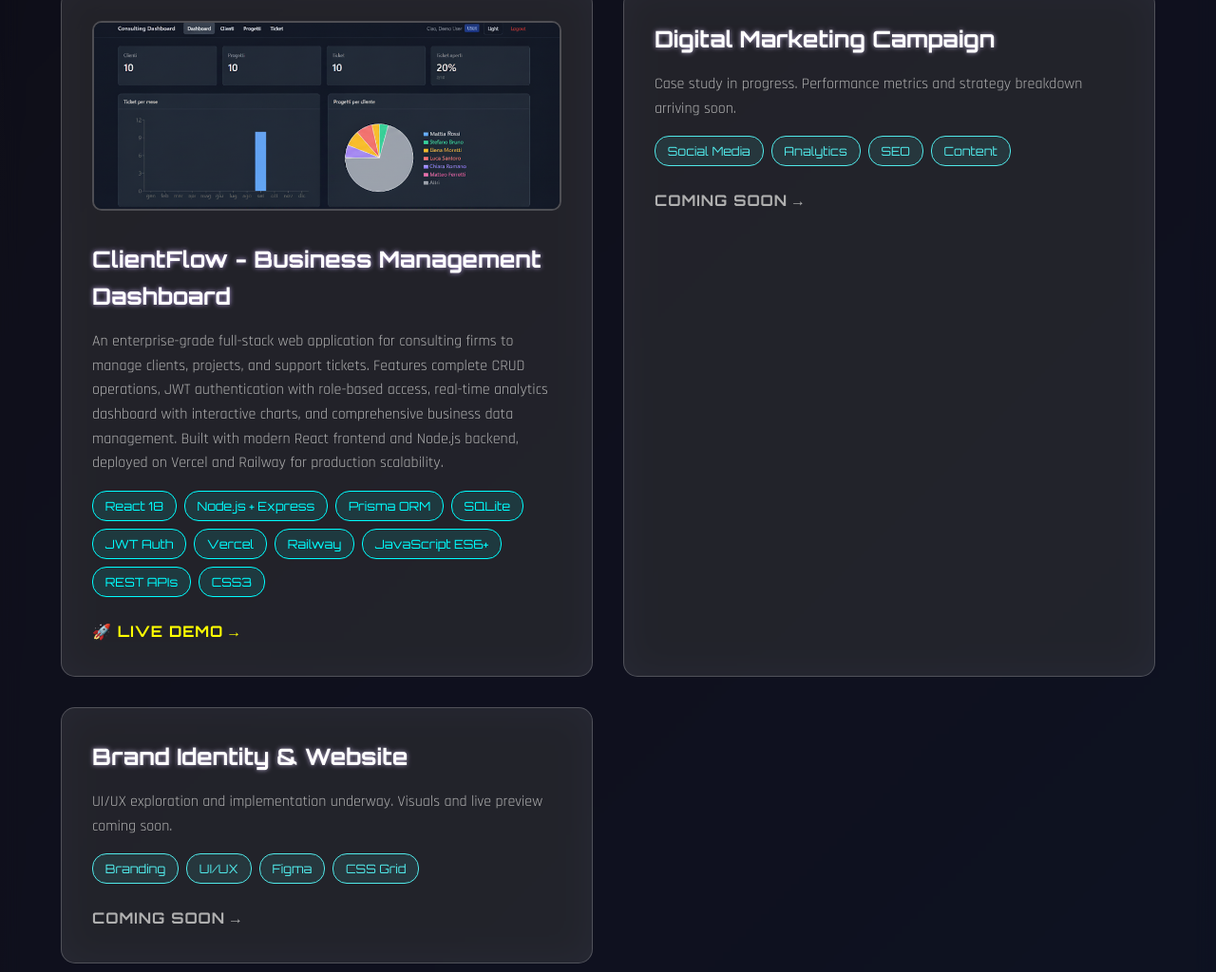
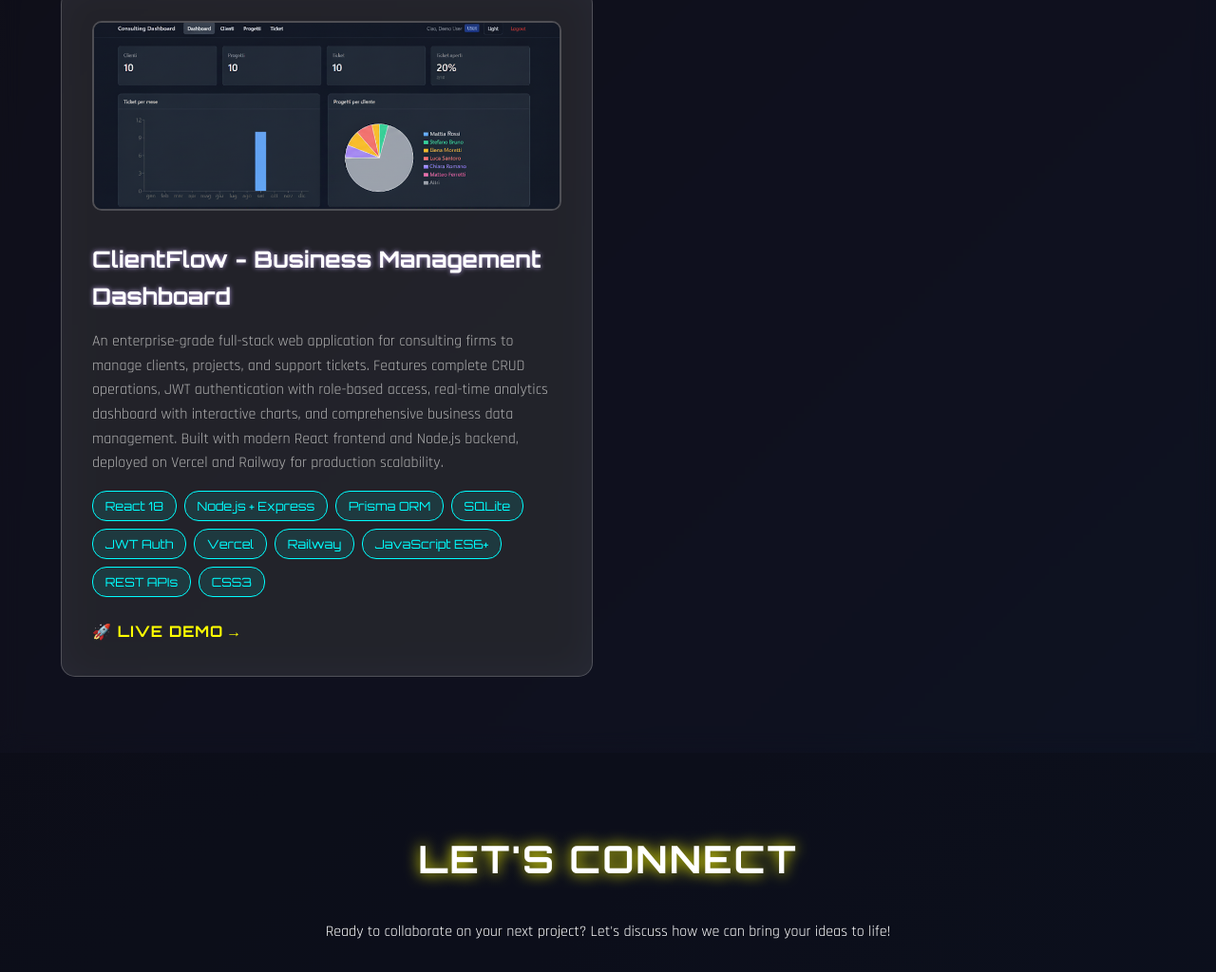
Before and after one commit to Jockeys97/Jockeys97-github.io, a website: page index.html in a window 1280 px wide. Shown: the part 2727-3751 px from the top of the page at 95% size. Drawn offline with Linux system fonts and the light colour scheme.

Commit message:
chore: remove placeholder portfolio projects

```diff
--- a/index.html
+++ b/index.html
@@ -181,39 +181,6 @@
                     <a href="https://client-flow-olive.vercel.app/" target="_blank" rel="noopener noreferrer" class="project-link">🚀 Live Demo</a>
                 </div>
 
-                <!-- PROJECT 3 -->
-                <div class="project-card coming-soon">
-                    <!-- <div class="coming-soon-badge">Coming Soon</div> -->
-                    <!-- <img src="https://via.placeholder.com/400x200/ffff00/000000?text=Marketing+Campaign" alt="Marketing Campaign Screenshot" class="project-thumbnail"> -->
-                    <h3>Digital Marketing Campaign</h3>
-                    <p>Case study in progress. Performance metrics and strategy breakdown arriving soon.</p>
-
-                    <div class="tech-stack">
-                        <span class="tech-tag">Social Media</span>
-                        <span class="tech-tag">Analytics</span>
-                        <span class="tech-tag">SEO</span>
-                        <span class="tech-tag">Content</span>
-                    </div>
-
-                    <a href="#" class="project-link disabled" aria-disabled="true">Coming Soon</a>
-                </div>
-
-                <!-- PROJECT 4 -->
-                <div class="project-card coming-soon">
-                    <!-- <div class="coming-soon-badge">Coming Soon</div> -->
-                    <!-- <img src="https://via.placeholder.com/400x200/ff00ff/ffffff?text=Portfolio+Design" alt="Portfolio Design Screenshot" class="project-thumbnail"> -->
-                    <h3>Brand Identity & Website</h3>
-                    <p>UI/UX exploration and implementation underway. Visuals and live preview coming soon.</p>
-
-                    <div class="tech-stack">
-                        <span class="tech-tag">Branding</span>
-                        <span class="tech-tag">UI/UX</span>
-                        <span class="tech-tag">Figma</span>
-                        <span class="tech-tag">CSS Grid</span>
-                    </div>
-
-                    <a href="#" class="project-link disabled" aria-disabled="true">Coming Soon</a>
-                </div>
             </div>
         </div>
     </section>
```
